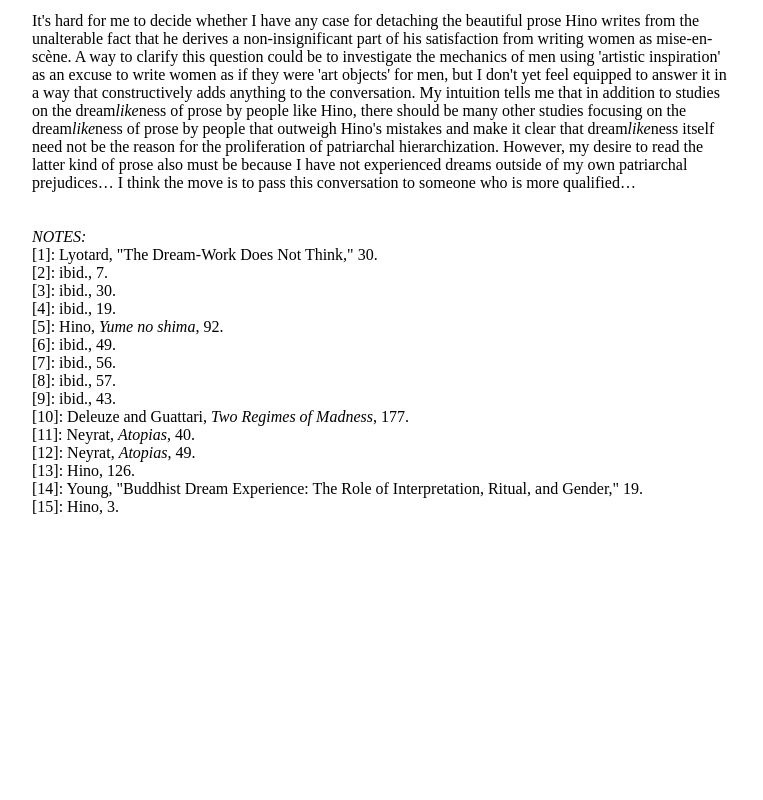
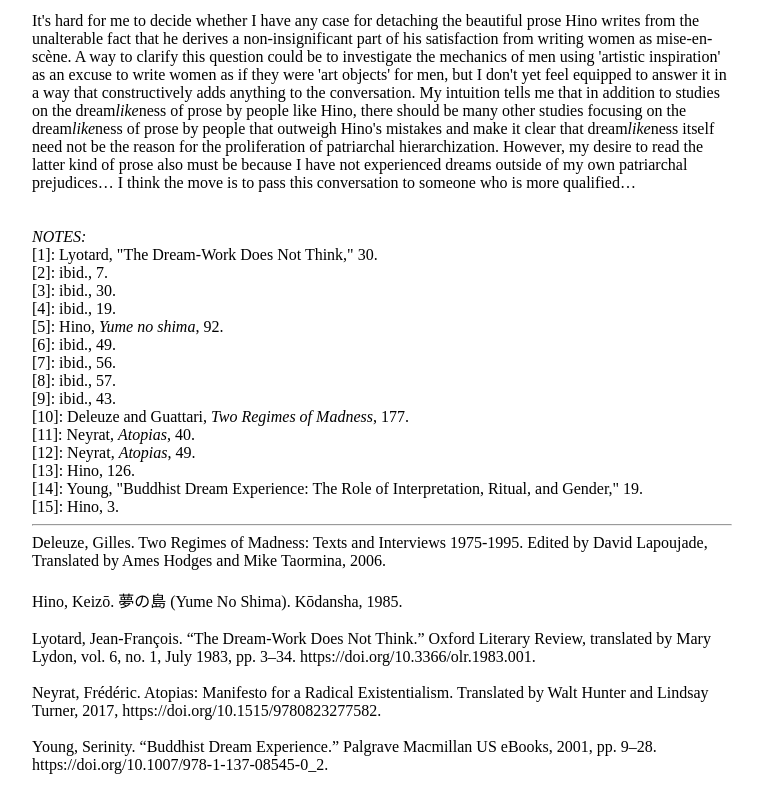
Before and after one commit to pelagicmoon/pelagicmoon-writings, a plain HTML site: page dream-work-and-isle-of-dreams.html in a window 1280 px wide. Shown: the part 5602-6402 px from the top of the page, without its empty margins (258-1021 px from the left). Before the commit the page ends 6144 px from the top, so only its background shows below. Drawn offline with Linux system fonts and the light colour scheme.

Commit message:
dream work works cited

```diff
--- a/dream-work-and-isle-of-dreams.html
+++ b/dream-work-and-isle-of-dreams.html
@@ -201,9 +201,14 @@
            <p id="footnote13"> [13]: Hino, 126. </p>
            <p id="footnote14"> [14]: Young, "Buddhist Dream Experience: The Role of Interpretation, Ritual, and Gender," 19. </p>
            <p id="footnote15"> [15]: Hino, 3. </p>
-<br>
 
+<hr>
 
+<p> Deleuze, Gilles. Two Regimes of Madness: Texts and Interviews 1975-1995. Edited by David Lapoujade, Translated by Ames Hodges and Mike Taormina, 2006. </p> <br>
+<p> Hino, Keizō. 夢の島 (Yume No Shima). Kōdansha, 1985.</p> <br>
+<p> Lyotard, Jean-François. “The Dream-Work Does Not Think.” Oxford Literary Review, translated by Mary Lydon, vol. 6, no. 1, July 1983, pp. 3–34. https://doi.org/10.3366/olr.1983.001. </p> <br>
+<p> Neyrat, Frédéric. Atopias: Manifesto for a Radical Existentialism. Translated by Walt Hunter and Lindsay Turner, 2017, https://doi.org/10.1515/9780823277582. </p> <br>
+<p> Young, Serinity. “Buddhist Dream Experience.” Palgrave Macmillan US eBooks, 2001, pp. 9–28. https://doi.org/10.1007/978-1-137-08545-0_2.</p> <br>
 
 
 
```
